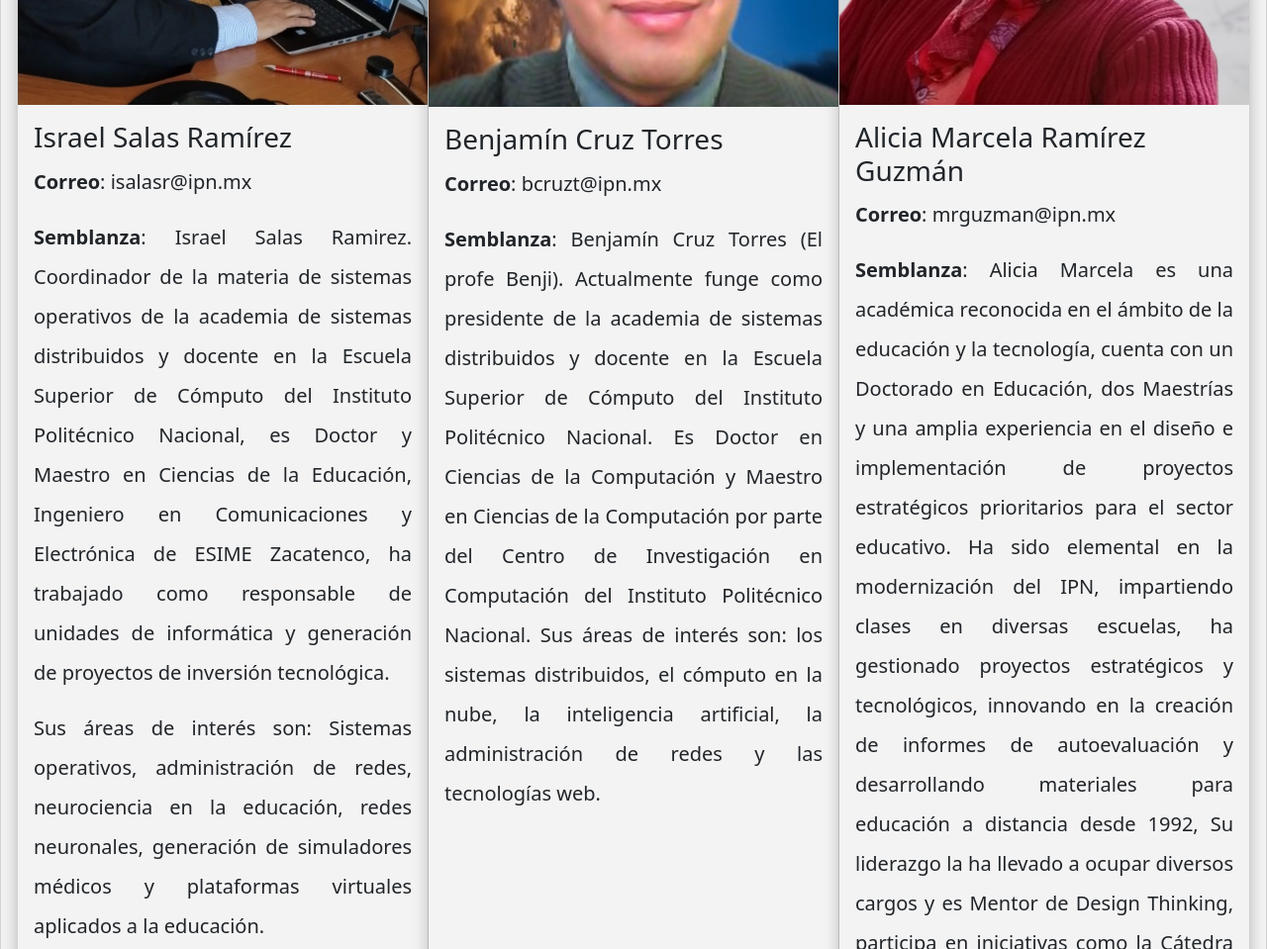
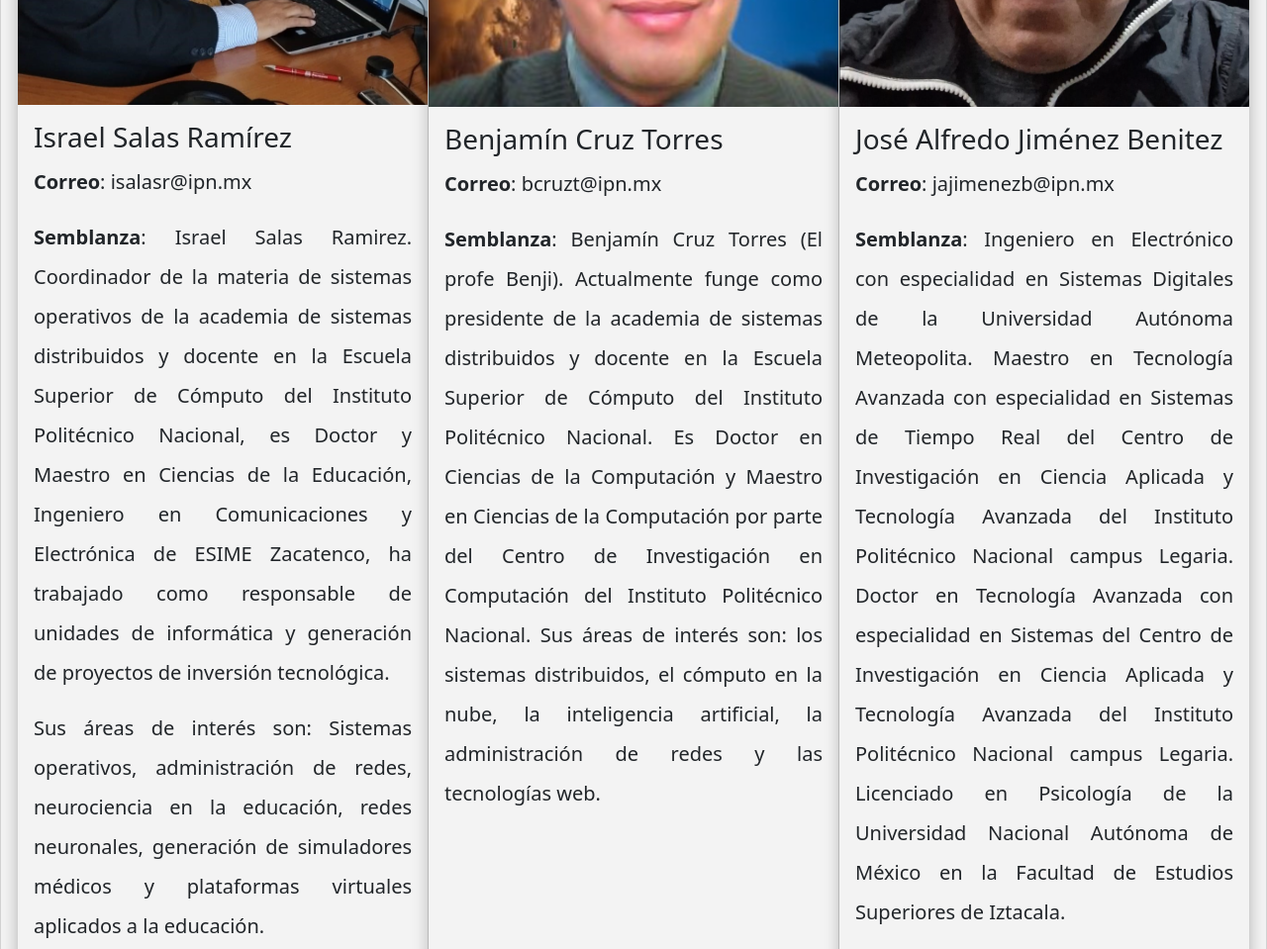
Before and after one commit to vigs950813/RDD_SO_U4, a plain HTML site: page pages/contactos.html in a window 1280 px wide. Shown: the part 820-1779 px from the top of the page at 99% size. Drawn offline with nearby package versions, Linux system fonts and the light colour scheme.

Commit message:
Se sustituye semblanza de profesora Alicia por la del profesor Jose, se anexa imagen de contacto del profesor Jose

```diff
--- a/pages/contactos.html
+++ b/pages/contactos.html
@@ -98,29 +98,26 @@
             <!-- Profe Benji -->
             <!-- Profa Tania -->
             <div class="card">
-              <img src="../images/Profa_Alicia.png" class="card-img-top" alt="En construcción">
+              <img src="../images/profe_jose.png" class="card-img-top" alt="En construcción">
               <div class="card-body">
-                <h3 class="card-title">Alicia Marcela Ramírez Guzmán</h3>
+                <h3 class="card-title">José Alfredo Jiménez Benitez</h3>
                 <p class="card-text">
-                  <b>Correo</b>: mrguzman@ipn.mx
+                  <b>Correo</b>: jajimenezb@ipn.mx
                 </p>
                 <p class="card-text">
-                  <b>Semblanza</b>: Alicia Marcela es una académica reconocida en el ámbito de la educación y la
-                  tecnología, cuenta con un Doctorado en Educación, dos Maestrías y una amplia experiencia en el diseño
-                  e implementación de proyectos estratégicos prioritarios para el sector educativo. Ha sido elemental en
-                  la modernización del IPN, impartiendo clases en diversas escuelas, ha gestionado proyectos
-                  estratégicos y tecnológicos, innovando en la creación de informes de autoevaluación y desarrollando
-                  materiales para educación a distancia desde 1992, Su liderazgo la ha llevado a ocupar diversos cargos
-                  y es Mentor de Design Thinking, participa en iniciativas como la Cátedra UNESCO de Educación a
-                  Distancia y su amplia trayectoria en diplomados, cursos y talleres la convierten en una figura clave
-                  en la integración de tecnología y educación. Es una profesional comprometida con la innovación y la
-                  calidad educativa, que ha contribuido significativamente al desarrollo académico y administrativo del
-                  IPN y ha inspirado a nuevas generaciones de educadores.
+                  <b>Semblanza</b>: Ingeniero en Electrónico con especialidad en Sistemas Digitales de la Universidad Autónoma
+                  Meteopolita. Maestro en Tecnología Avanzada con especialidad en Sistemas de Tiempo Real del Centro de Investigación en
+                  Ciencia Aplicada y Tecnología Avanzada del Instituto Politécnico Nacional campus Legaria. Doctor en Tecnología Avanzada
+                  con especialidad en Sistemas del Centro de Investigación en Ciencia Aplicada y Tecnología Avanzada del Instituto
+                  Politécnico Nacional campus Legaria. Licenciado en Psicología de la Universidad Nacional Autónoma de México en la
+                  Facultad de Estudios Superiores de Iztacala.
                 </p>
               </div>
             </div>
             <!-- Profa Tania -->
           </div>
+
+          <br>
 
           <ul class="pagination justify-content-end">
             <li class="page-item"><a class="page-link" href="../index.html">1</a></li>
```
Also changed, not shown: images/profe_jose.png (added).
